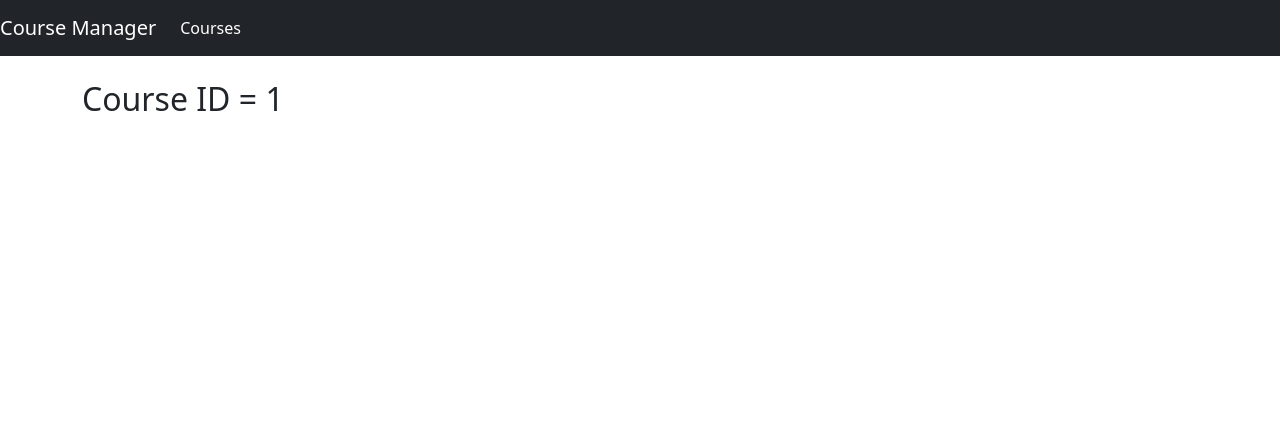
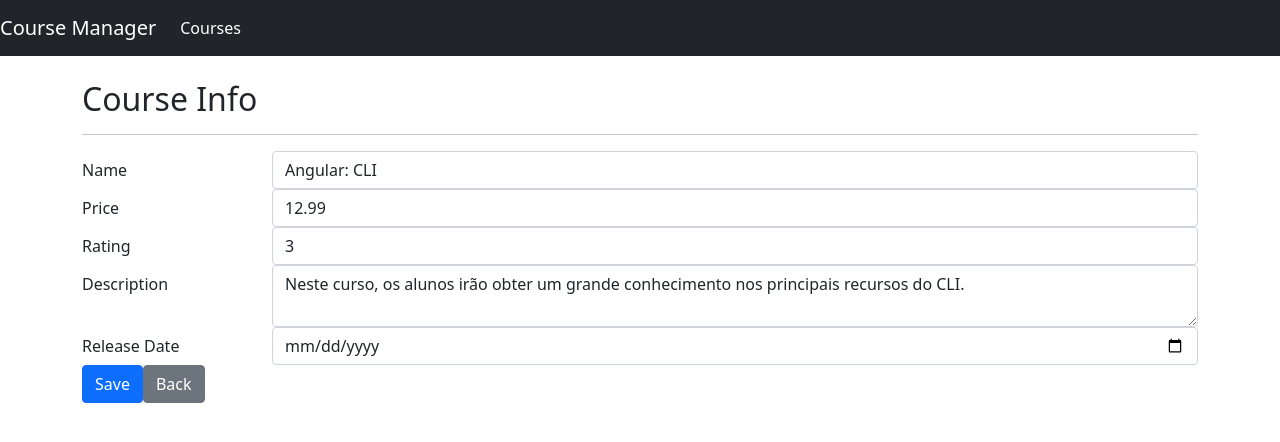
Before and after one commit to Peuz3/angular-basico, an Angular app: page /courses/info/1 in a window 1280 px wide. Shown: the top 442 px of the page. Built offline with nearby package versions, Linux system fonts and the light colour scheme.

Commit message:
Implements forms's courses

```diff
--- a/src/app/courses/course-info.component.html
+++ b/src/app/courses/course-info.component.html
@@ -1 +1,65 @@
-<h2>Course ID = {{courseId}}</h2>
+<h2>Course Info</h2>
+
+<hr>
+
+<form #courseForm="ngForm">
+
+    <div class="form-group row">
+        <label class="col-sm-2 col-form-label">Name</label>
+        <div class="col-sm-10">
+            <input [(ngModel)]="course.name" required name="name" #courseName="ngModel" [ngClass]="{'is-invalid' : courseName.invalid}" class="form-control">
+
+            <div class="invalid-feedback">
+                <span>Course name is required!</span>
+            </div>
+        </div>
+    </div>
+
+    <div class="form-group row">
+        <label class="col-sm-2 col-form-label">Price</label>
+        <div class="col-sm-10">
+            <input [(ngModel)]="course.price" required name="price" #coursePrice="ngModel" type="number" [ngClass]="{'is-invalid' : coursePrice.invalid}" class="form-control">
+
+            <div class="invalid-feedback">
+                <span>Course Price is required!</span>
+            </div>
+        </div>
+    </div>
+
+    <div class="form-group row">
+        <label class="col-sm-2 col-form-label">Rating</label>
+        <div class="col-sm-10">
+            <input [(ngModel)]="course.rating" required name="rating" #courseRating="ngModel" type="number" [ngClass]="{'is-invalid' : courseRating.invalid}" class="form-control">
+
+            <div class="invalid-feedback">
+                <span>Course Rating is required!</span>
+            </div>
+        </div>
+    </div>
+
+    <div class="form-group row">
+        <label class="col-sm-2 col-form-label">Description</label>
+        <div class="col-sm-10">
+            <textarea [(ngModel)]="course.description" required name="description" #courseDescription="ngModel" [ngClass]="{'is-invalid' : courseDescription.invalid}" class="form-control"></textarea>
+
+            <div class="invalid-feedback">
+                <span>Course Description is required!</span>
+            </div>
+        </div>
+    </div>
+
+    <div class="form-group row">
+        <label class="col-sm-2 col-form-label"> Release Date</label>
+        <div class="col-sm-10">
+            <input type="date" [(ngModel)]="course.releaseDate" required name="releaseDate" #courseReleaseDate="ngModel" [ngClass]="{'is-invalid' : courseReleaseDate.invalid}" class="form-control">
+
+            <div class="invalid-feedback">
+                <span>Release Date is required!</span>
+            </div>
+        </div>
+    </div>
+
+    <button [disabled]="courseForm.invalid" (click)="save()" type="button" class="btn btn-primary btn-rounded mr-2">Save</button>
+    <button [routerLink]="['/courses']" type="button" class="btn btn-secondary btn-rounded">Back</button>
+
+</form>
--- a/src/app/courses/course-info.component.ts
+++ b/src/app/courses/course-info.component.ts
@@ -1,18 +1,24 @@
 import { Component, OnInit } from "@angular/core";
 import { ActivatedRoute } from "@angular/router";
+import { Course } from "./course";
+import { CourseService } from "./course.service";
 
 @Component({
     templateUrl: './course-info.component.html'
 })
 export class CourseInfoComponent implements OnInit{
 
-    courseId: number;
+    course: Course;
 
-    constructor(private activatedRoute: ActivatedRoute) {}
+    constructor(private activatedRoute: ActivatedRoute, private courseService: CourseService) {}
 
     ngOnInit(): void {
-        this.courseId = +this.activatedRoute.snapshot.paramMap.get('id');
+        this.course = this.courseService.retrieveById(+this.activatedRoute.snapshot.paramMap.get('id'));
+        //this.courseService.retrieveById(+this.activatedRoute.snapshot.paramMap.get('id'))
+    }
 
+    save():void{
+        this.courseService.save(this.course);
     }
 
 }
--- a/src/app/courses/course.service.ts
+++ b/src/app/courses/course.service.ts
@@ -8,6 +8,17 @@ export class CourseService{
 
     retrieveAll(): Course[]{
         return COURSES;
+    }
+
+    retrieveById(id:number):Course{
+        return COURSES.find((courseIterator:Course) => courseIterator.id === id);
+    }
+
+    save(course: Course) : void{
+        if(course.id){
+            const index = COURSES.findIndex((courseIterator : Course) => courseIterator.id ===course.id);
+            COURSES[index] = course;
+        }
     }
 }
 
```
